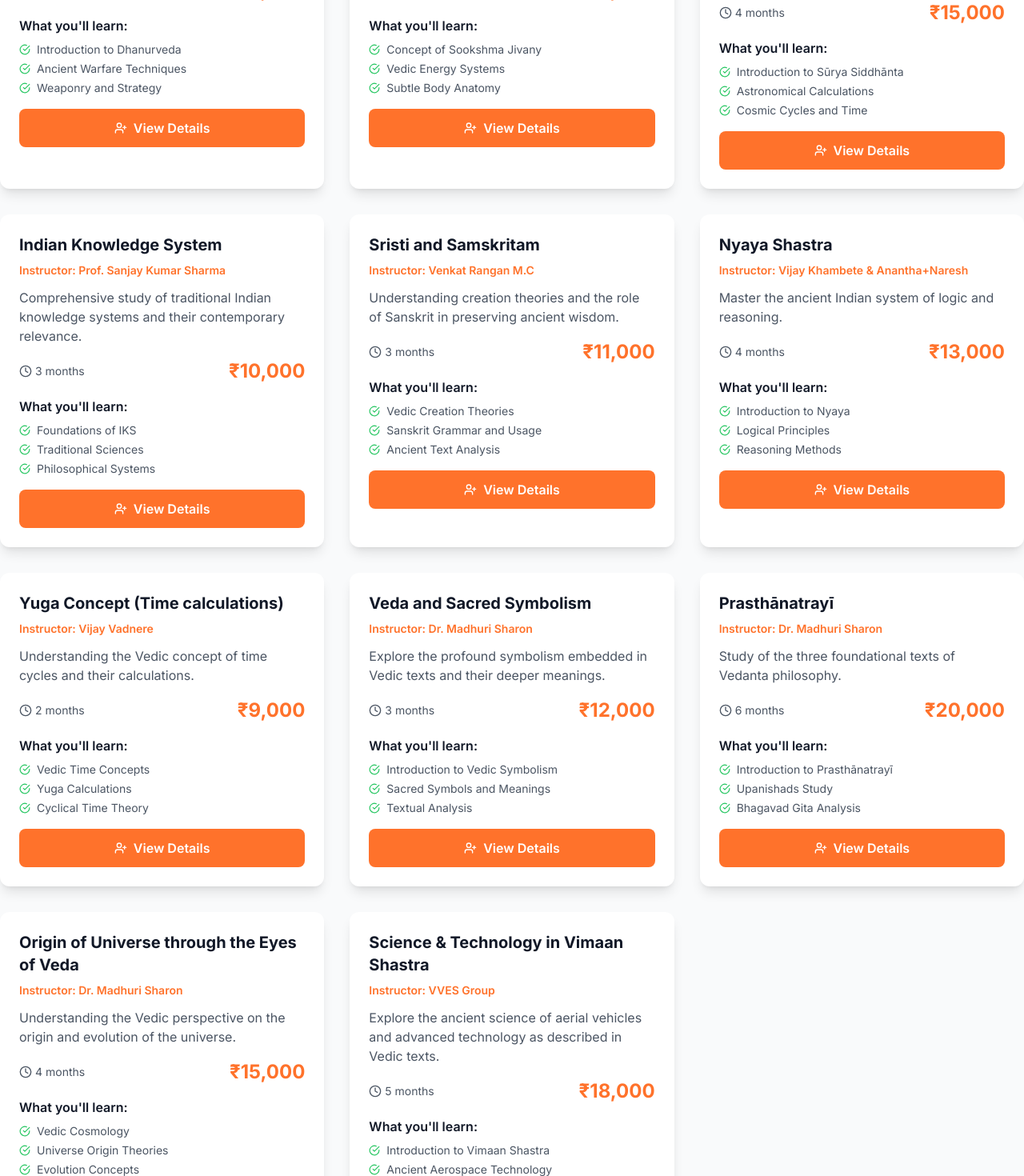
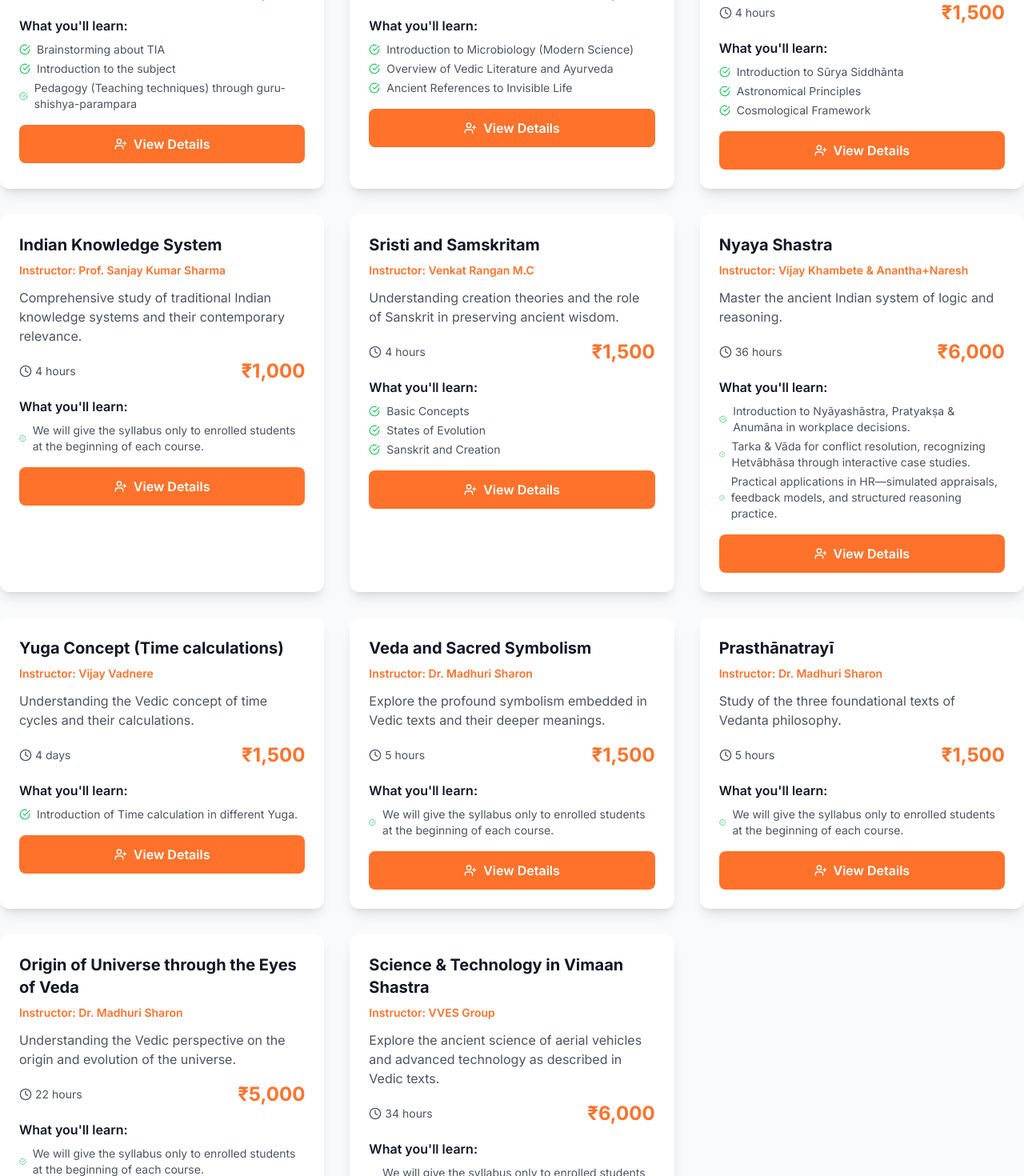
Before and after one commit to CHIRGJAIN/vedicvigyan, a Next.js app: page /courses in a window 1280 px wide. Shown: the part 440-1910 px from the top of the page at 80% size. Built offline with nearby package versions, Linux system fonts and the light colour scheme; no server answers.

Commit message:
Refresh course catalog details

```diff
--- a/app/courses/page.tsx
+++ b/app/courses/page.tsx
@@ -29,9 +29,9 @@ const CoursesPage = () => {
       description: 'Learn the ancient art and science of archery and warfare as described in the Vedic texts.',
       duration: '3 months',
       students: 25,
-      price: 12000,
+      price: 1500,
       online: true,
-      rating: 4.8,
+      // rating: 4.8,
       features: [
         'Live interactive sessions',
         'Study materials and resources',
@@ -40,11 +40,13 @@ const CoursesPage = () => {
         'Access to VVES community'
       ],
       curriculum: [
-        'Introduction to Dhanurveda',
-        'Ancient Warfare Techniques',
-        'Weaponry and Strategy',
-        'Physical and Mental Training',
-        'Historical Context'
+        'Brainstorming about TIA',
+        'Introduction to the subject',
+        'Pedagogy (Teaching techniques) through guru-shishya-parampara',
+        'Practical Application',
+        'Inter-disciplinary aspects',
+        'Multi-disciplinary aspect',
+        'Trans-disciplinary aspects'
       ]
     },
     {
@@ -54,9 +56,9 @@ const CoursesPage = () => {
       description: 'Explore the subtle life forces and energies as described in Vedic literature.',
       duration: '2 months',
       students: 32,
-      price: 8000,
+      price: 1500,
       online: true,
-      rating: 4.6,
+      // rating: 4.6,
       features: [
         'In-depth Vedic studies',
         'Energy and consciousness exploration',
@@ -65,11 +67,10 @@ const CoursesPage = () => {
         'Research materials'
       ],
       curriculum: [
-        'Concept of Sookshma Jivany',
-        'Vedic Energy Systems',
-        'Subtle Body Anatomy',
-        'Consciousness Studies',
-        'Modern Applications'
+        'Introduction to Microbiology (Modern Science)',
+        'Overview of Vedic Literature and Ayurveda',
+        'Ancient References to Invisible Life',
+        'Traditional Practices with Microbiological Relevance Limitations and Critical Thinking'
       ]
     },
     {
@@ -77,11 +78,11 @@ const CoursesPage = () => {
       name: 'The Cosmic Wisdom of the Sūrya Siddhānta',
       instructor: 'Dr. Mrunal Yawalkar',
       description: 'Master the ancient astronomical treatise and its profound cosmic insights.',
-      duration: '4 months',
+      duration: '4 hours',
       students: 28,
-      price: 15000,
+      price: 1500,
       online: true,
-      rating: 4.9,
+      // rating: 4.9,
       features: [
         'Ancient astronomy principles',
         'Mathematical calculations',
@@ -91,10 +92,10 @@ const CoursesPage = () => {
       ],
       curriculum: [
         'Introduction to Sūrya Siddhānta',
-        'Astronomical Calculations',
-        'Cosmic Cycles and Time',
-        'Planetary Movements',
-        'Modern Astronomy Connections'
+        'Astronomical Principles',
+        'Cosmological Framework',
+        'Mathematical Techniques',
+        'Relevance and Legacy'
       ]
     },
     {
@@ -102,11 +103,11 @@ const CoursesPage = () => {
       name: 'Indian Knowledge System',
       instructor: 'Prof. Sanjay Kumar Sharma',
       description: 'Comprehensive study of traditional Indian knowledge systems and their contemporary relevance.',
-      duration: '3 months',
+      duration: '4 hours',
       students: 38,
-      price: 10000,
+      price: 1000,
       online: true,
-      rating: 4.7,
+      // rating: 4.7,
       features: [
         'Traditional knowledge exploration',
         'Modern relevance analysis',
@@ -115,11 +116,7 @@ const CoursesPage = () => {
         'Expert guidance'
       ],
       curriculum: [
-        'Foundations of IKS',
-        'Traditional Sciences',
-        'Philosophical Systems',
-        'Cultural Context',
-        'Contemporary Applications'
+        'We will give the syllabus only to enrolled students at the beginning of each course.'
       ]
     },
     {
@@ -127,11 +124,11 @@ const CoursesPage = () => {
       name: 'Sristi and Samskritam',
       instructor: 'Venkat Rangan M.C',
       description: 'Understanding creation theories and the role of Sanskrit in preserving ancient wisdom.',
-      duration: '3 months',
-      students: 35,
-      price: 11000,
+      duration: '4 hours',
+      students: 50,
+      price: 1500,
       online: true,
-      rating: 4.8,
+      // rating: 4.8,
       features: [
         'Creation theories study',
         'Sanskrit language focus',
@@ -140,11 +137,10 @@ const CoursesPage = () => {
         'Language applications'
       ],
       curriculum: [
-        'Vedic Creation Theories',
-        'Sanskrit Grammar and Usage',
-        'Ancient Text Analysis',
-        'Language Preservation',
-        'Modern Applications'
+        'Basic Concepts',
+        'States of Evolution',
+        'Sanskrit and Creation',
+        'Science Concepts'
       ]
     },
     {
@@ -152,11 +148,11 @@ const CoursesPage = () => {
       name: 'Nyaya Shastra',
       instructor: 'Vijay Khambete & Anantha+Naresh',
       description: 'Master the ancient Indian system of logic and reasoning.',
-      duration: '4 months',
-      students: 22,
-      price: 13000,
+      duration: '36 hours',
+      students: 50,
+      price: 6000,
       online: true,
-      rating: 4.9,
+      // rating: 4.9,
       features: [
         'Logical reasoning systems',
         'Ancient Indian logic',
@@ -165,11 +161,9 @@ const CoursesPage = () => {
         'Expert instruction'
       ],
       curriculum: [
-        'Introduction to Nyaya',
-        'Logical Principles',
-        'Reasoning Methods',
-        'Debate Techniques',
-        'Modern Logic Connections'
+        'Introduction to Nyāyashāstra, Pratyakṣa & Anumāna in workplace decisions.',
+	      'Tarka & Vāda for conflict resolution, recognizing Hetvābhāsa through interactive case studies.',
+        'Practical applications in HR—simulated appraisals, feedback models, and structured reasoning practice.',
       ]
     },
     {
@@ -177,24 +171,19 @@ const CoursesPage = () => {
       name: 'Yuga Concept (Time calculations)',
       instructor: 'Vijay Vadnere',
       description: 'Understanding the Vedic concept of time cycles and their calculations.',
-      duration: '2 months',
-      students: 30,
-      price: 9000,
+      duration: '4 days',
+      students: 50,
+      price: 1500,
       online: true,
-      rating: 4.5,
+      // rating: 4.5,
       features: [
-        'Time cycle studies',
-        'Mathematical calculations',
-        'Historical context',
-        'Predictive methods',
-        'Practical applications'
+        'Basic Time Calculation.',
+        'Concept of Yuga.',
+        'Concept of Yuga. ',
+        'Kaliyuga.'
       ],
       curriculum: [
-        'Vedic Time Concepts',
-        'Yuga Calculations',
-        'Cyclical Time Theory',
-        'Historical Applications',
-        'Modern Relevance'
+        'Introduction of Time calculation in different Yuga.'
       ]
     },
     {
@@ -202,24 +191,21 @@ const CoursesPage = () => {
       name: 'Veda and Sacred Symbolism',
       instructor: 'Dr. Madhuri Sharon',
       description: 'Explore the profound symbolism embedded in Vedic texts and their deeper meanings.',
-      duration: '3 months',
-      students: 40,
-      price: 12000,
+      duration: '5 hours',
+      students: 50,
+      price: 1500,
       online: true,
-      rating: 4.8,
+      // rating: 4.8,
       features: [
-        'Symbolic interpretation',
-        'Vedic text analysis',
-        'Spiritual insights',
-        'Cultural understanding',
-        'Expert guidance'
+        'Encoding the Infinite in the Finite.',
+        'Preserving Esoteric Knowledge.',
+        'Ritual as Cosmic Drama.',
+        'Multiple Layers of Meaning.',
+        'Facilitating Inner Transformation.'
       ],
       curriculum: [
-        'Introduction to Vedic Symbolism',
-        'Sacred Symbols and Meanings',
-        'Textual Analysis',
-        'Spiritual Applications',
-        'Cultural Significance'
+        'We will give the syllabus only to enrolled students at the beginning of each course.'
+
       ]
     },
     {
@@ -227,24 +213,20 @@ const CoursesPage = () => {
       name: 'Prasthānatrayī',
       instructor: 'Dr. Madhuri Sharon',
       description: 'Study of the three foundational texts of Vedanta philosophy.',
-      duration: '6 months',
-      students: 18,
-      price: 20000,
+      duration: '5 hours',
+      students: 50,
+      price: 1500,
       online: true,
-      rating: 4.9,
+      // rating: 4.9,
       features: [
-        'Advanced philosophical study',
-        'Three foundational texts',
-        'Vedanta principles',
-        'Deep textual analysis',
-        'Spiritual guidance'
+        'What Is the Prasthanatrayi?',
+        'Why Study the Prasthanatrayi?',
+        'To Integrate Knowledge, Action, and Devotion.',
+        'To Cultivate Ethical and Spiritual Leadership. ',
+        'To Bridge Ancient Wisdom with Modern Inquiry.'
       ],
       curriculum: [
-        'Introduction to Prasthānatrayī',
-        'Upanishads Study',
-        'Bhagavad Gita Analysis',
-        'Brahma Sutras',
-        'Vedanta Philosophy'
+        'We will give the syllabus only to enrolled students at the beginning of each course.'
       ]
     },
     {
@@ -252,11 +234,11 @@ const CoursesPage = () => {
       name: 'Origin of Universe through the Eyes of Veda',
       instructor: 'Dr. Madhuri Sharon',
       description: 'Understanding the Vedic perspective on the origin and evolution of the universe.',
-      duration: '4 months',
-      students: 25,
-      price: 15000,
+      duration: '22 hours',
+      students: 50,
+      price: 5000,
       online: true,
-      rating: 4.7,
+      // rating: 4.7,
       features: [
         'Cosmological studies',
         'Vedic universe theories',
@@ -265,11 +247,7 @@ const CoursesPage = () => {
         'Research methodology'
       ],
       curriculum: [
-        'Vedic Cosmology',
-        'Universe Origin Theories',
-        'Evolution Concepts',
-        'Scientific Parallels',
-        'Philosophical Implications'
+        'We will give the syllabus only to enrolled students at the beginning of each course.'
       ]
     },
     {
@@ -277,11 +255,11 @@ const CoursesPage = () => {
       name: 'Science & Technology in Vimaan Shastra',
       instructor: 'VVES Group',
       description: 'Explore the ancient science of aerial vehicles and advanced technology as described in Vedic texts.',
-      duration: '5 months',
-      students: 20,
-      price: 18000,
+      duration: '34 hours',
+      students: 50,
+      price: 6000,
       online: true,
-      rating: 4.8,
+      // rating: 4.8,
       features: [
         'Ancient technology study',
         'Aerospace principles',
@@ -290,11 +268,7 @@ const CoursesPage = () => {
         'Modern applications'
       ],
       curriculum: [
-        'Introduction to Vimaan Shastra',
-        'Ancient Aerospace Technology',
-        'Engineering Principles',
-        'Historical Context',
-        'Modern Technology Connections'
+        'We will give the syllabus only to enrolled students at the beginning of each course.'
       ]
     }
   ]
```
